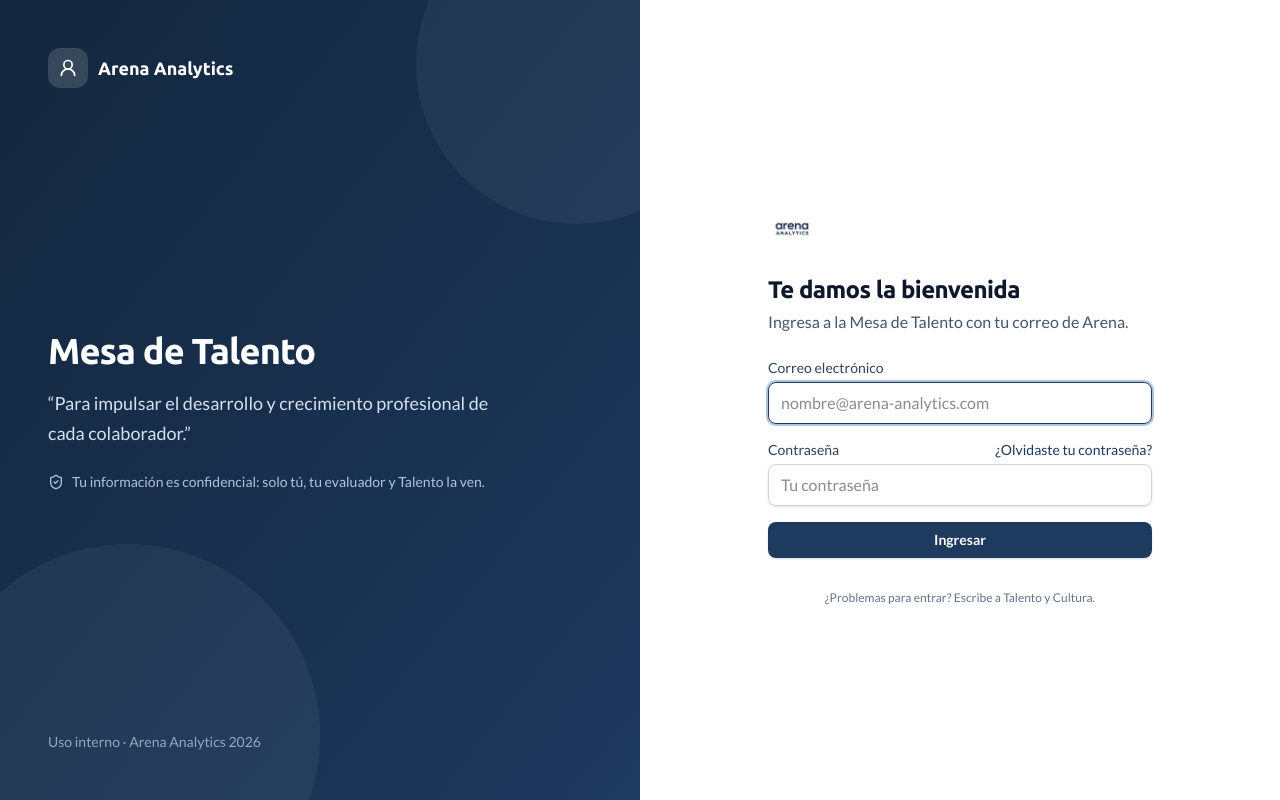
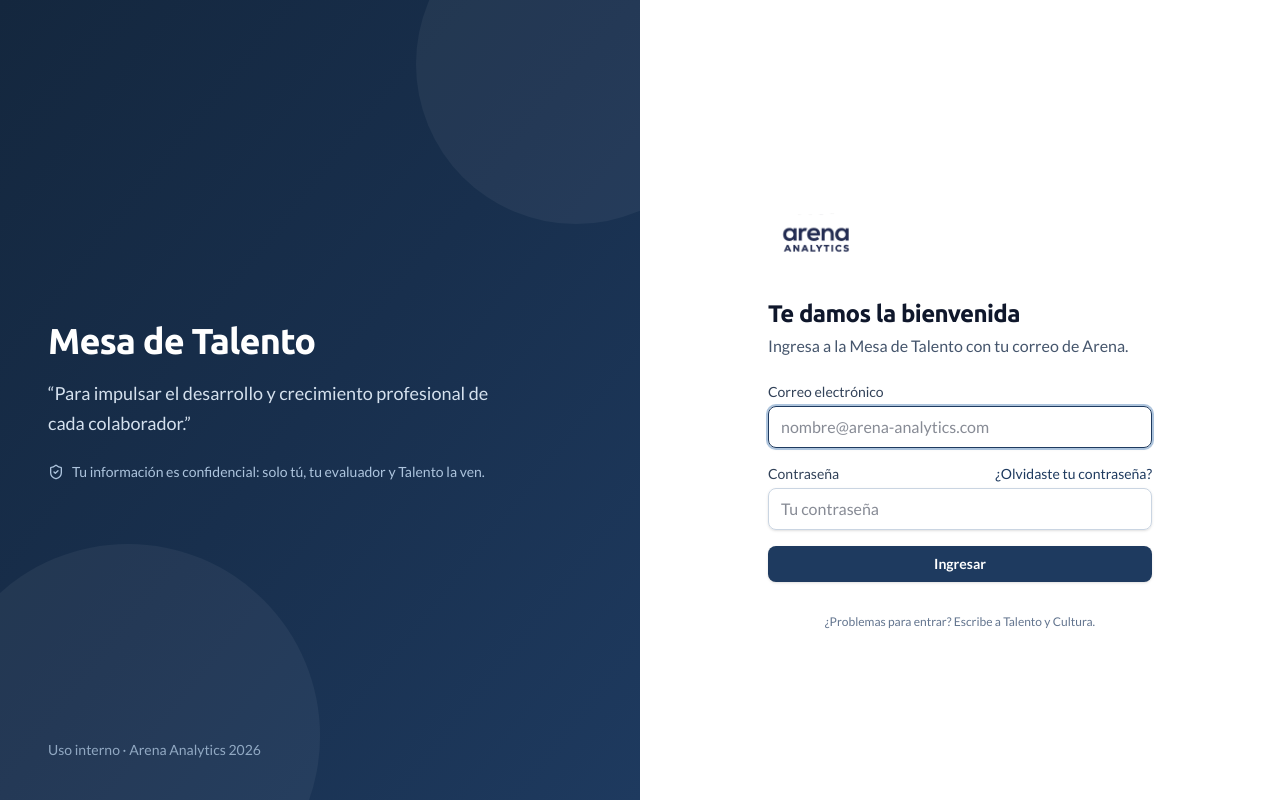
Before and after one commit to eduardoayalasoto/ArenaMesasDeTalento, a Django app: page /cuenta/ingresar/ in a window 1280 px wide. Run offline with Django 5.2, Linux system fonts and the light colour scheme.

Commit message:
Login: quita el icono y el texto Arena Analytics del panel; agranda el logo (h-24)
Co-Authored-By: Claude Opus 4.8 (1M context) <noreply@anthropic.com>

```diff
--- a/templates/accounts/login.html
+++ b/templates/accounts/login.html
@@ -5,14 +5,9 @@
 {% block auth_content %}
 <main class="min-h-dvh grid lg:grid-cols-2">
   <!-- Panel de marca (navy) -->
-  <section class="relative hidden lg:flex flex-col justify-between overflow-hidden bg-gradient-to-br from-arena-800 via-arena-700 to-arena-600 text-white p-12">
+  <section class="relative hidden lg:flex flex-col justify-center overflow-hidden bg-gradient-to-br from-arena-800 via-arena-700 to-arena-600 text-white p-12">
     <div class="absolute -top-24 -right-24 w-80 h-80 rounded-full bg-white/5"></div>
     <div class="absolute -bottom-32 -left-16 w-96 h-96 rounded-full bg-white/5"></div>
-
-    <div class="relative flex items-center gap-2.5">
-      <span class="grid place-items-center w-10 h-10 rounded-xl bg-white/15 backdrop-blur">{% include "partials/icon.html" with name="user" cls="w-5 h-5 text-white" %}</span>
-      <span class="font-semibold text-lg font-display">Arena Analytics</span>
-    </div>
 
     <div class="relative max-w-md">
       <h2 class="text-4xl font-bold leading-tight text-white font-display">Mesa de Talento</h2>
@@ -23,13 +18,13 @@
       </div>
     </div>
 
-    <p class="relative text-sm text-arena-200/80">Uso interno · Arena Analytics 2026</p>
+    <p class="absolute bottom-10 left-12 text-sm text-arena-200/80">Uso interno · Arena Analytics 2026</p>
   </section>
 
   <!-- Formulario -->
   <section class="flex items-center justify-center p-6 sm:p-12 bg-white">
     <div class="w-full max-w-sm">
-      <img src="{% static 'img/arena-logo.gif' %}" alt="Arena Analytics" class="h-12 w-auto mb-8">
+      <img src="{% static 'img/arena-logo.gif' %}" alt="Arena Analytics" class="h-24 w-auto mb-8">
 
       <h1 class="text-2xl font-semibold text-slate-900">Te damos la bienvenida</h1>
       <p class="mt-1 text-slate-600">Ingresa a la Mesa de Talento con tu correo de Arena.</p>
```
Also changed, not shown: static/css/app.css.
